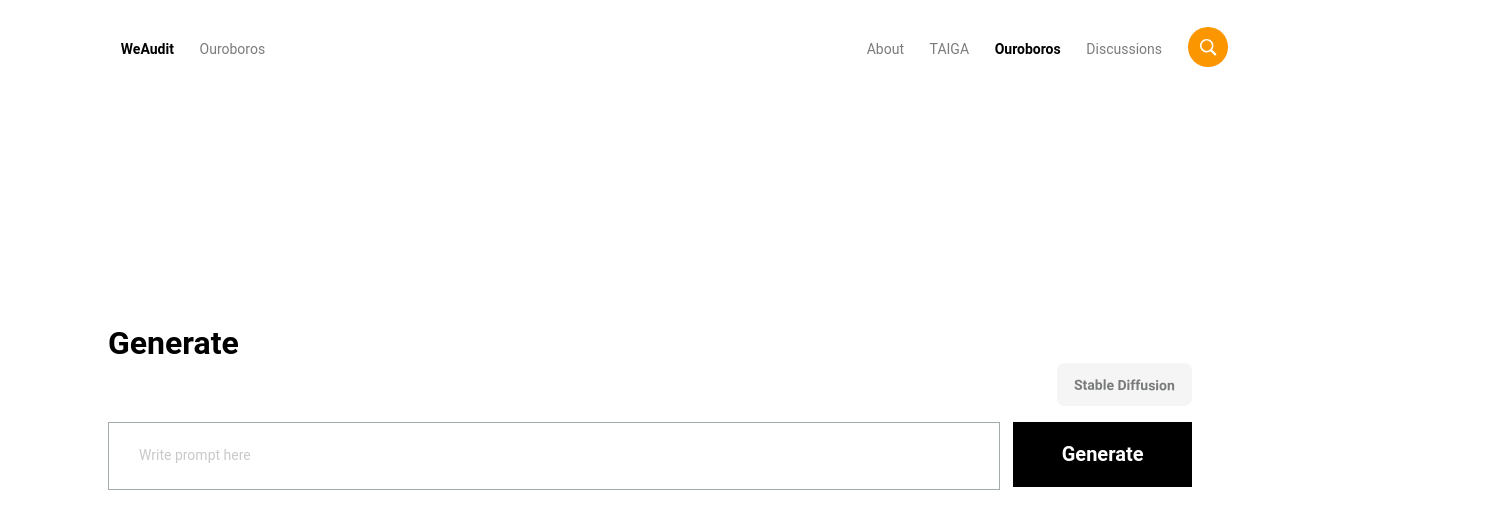
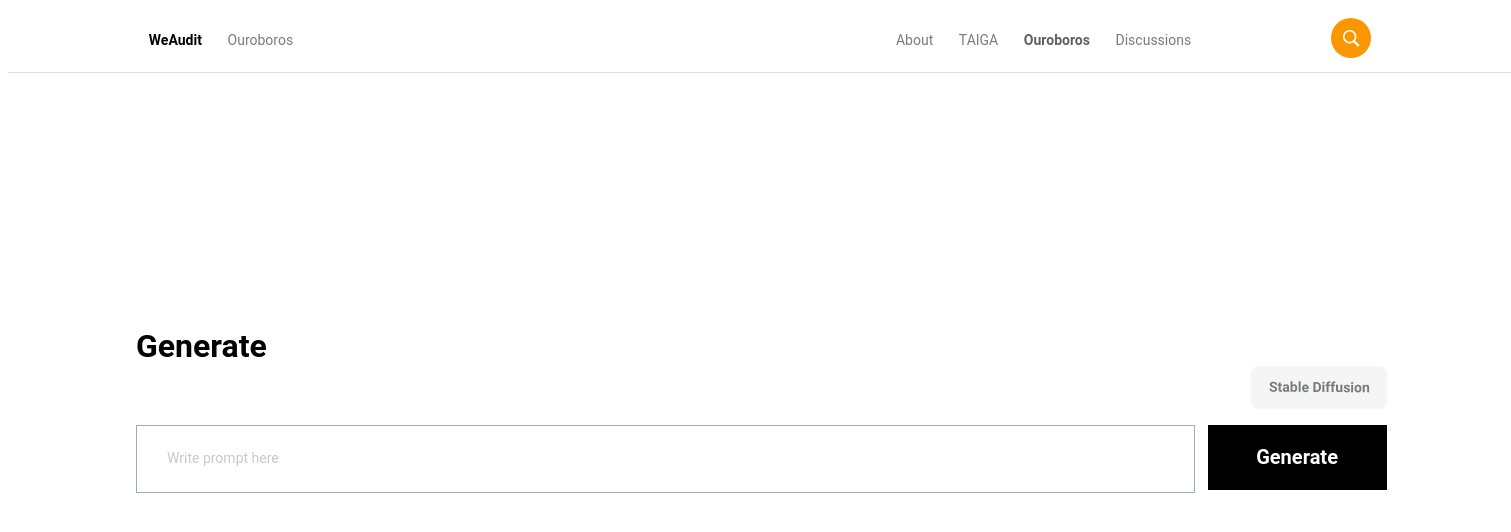
Before and after one commit to Ais0n/Vipera, a Next.js app: page /generate in a window 1280 px wide. Shown: the top 532 px of the page, 1511 px wide, since content can reach past the window. Built offline with nearby package versions, Linux system fonts and the light colour scheme.

Commit message:
[Feature] change styles for nav bar, add loading text

```diff
--- a/components/Header.js
+++ b/components/Header.js
@@ -4,23 +4,21 @@ import styles from '../styles/Header.module.css';
 
 const Header = () => {
     return (
-        <div className={styles.centerNav}>
         <nav className={styles.navBar}>
             <div className={styles.leftTabs}>
-                    <a href="" className={styles.selectedNavItem}>WeAudit</a>
+                <a href="" className={styles.navWeaudit}>WeAudit</a>
                 <a href="" className={styles.navItem}>Ouroboros</a>
             </div>
             <div className={styles.rightTabs}>
                 <a href="" className={styles.navItem}>About</a>
                 <a href="" className={styles.navItem}>TAIGA</a>
-                    <a href="" className={styles.selectedNavItem}>Ouroboros</a>
+                <a href="" className={styles.navOuro}>Ouroboros</a>
                 <a href="" className={styles.navItem}>Discussions</a>
-                    <a href="" className={styles.navItem}>
+                <a href="" className={styles.navIcon}>
                     <img src={'/ico-search.svg'} alt="search-icon" />
                 </a>
             </div>
         </nav>
-        </div>
     );
 };
 
--- a/pages/generate.js
+++ b/pages/generate.js
@@ -69,8 +69,13 @@ const Generate = () => {
       {error && <p>{error}</p>}
       {isGenerating ? (
         <div className={AnalyzeStyle.loadingContainer}>
-          <img src={'/loading_image1.gif'} alt="LoadingGIF" />
-        </div>
+          <div className={AnalyzeStyle.loadingGIF}>
+            <img src={'/loading_image1.gif'} alt="LoadingGIF" />
+          </div>
+          <div className={AnalyzeStyle.loadingText}>
+              Loading...Stable Diffusion is working hard to generate realistic images for you! Wait for 1 min!
+          </div>
+      </div>
       ) : (
         images.length > 0 && (
           <>
--- a/styles/Analyze.module.css
+++ b/styles/Analyze.module.css
@@ -4,8 +4,23 @@
     display: flex;
     justify-content: center; /* Center orizontally */
     align-items: center; /* Center vertically */
+    flex-direction: column;
+}
+
+.loadingGIF {
     height: 100vh;
-    margin-top: 100px;
+    margin-top: -100px;
+}
+
+.loadingText {
+    font-family: Roboto;
+    font-size: 20px;
+    font-weight: 600;
+    line-height: 26px;
+    letter-spacing: 0em;
+    text-align: center;
+    color: #838383;
+    margin-top: -450px;
 }
 
 .analyzeSection {
@@ -13,7 +28,7 @@
     flex-direction: row; /* Organize children in a row */
     justify-content: center; /* center children vertically (no need for padding-left) */
     align-items: center;
-    width: 100%; /* to cover discussion board when page shrink */
+    width: 1500px;
     background: #F8F8F8;
     margin-top: 64.33px;
     padding-top: 32px; /* padding for top and Analyze text */
--- a/styles/Discussion.module.css
+++ b/styles/Discussion.module.css
@@ -1,7 +1,7 @@
 /* Discussion.module.css */
 
 .discussionContainer {
-    width: 340px;
+    width: 367px;
     padding: 25px;
     display: flex;
     flex-direction: column;
--- a/styles/Header.module.css
+++ b/styles/Header.module.css
@@ -1,47 +1,44 @@
 /* Header.module.css */
-
-.centerNav {
-    align-items: center;
-    justify-content: center;
-    margin-top: -.5vw;
-}
 
 .navBar {
     color: #FFFFFF;
     display: flex;
-    padding-left: 100px;
+    justify-content: space-between; /* separate the left and right tabs */
+    padding-left: 128px;
+    padding-right: 140px;
+    border-bottom: 1px solid #DEE4E1;
+    height: 64px;
+    width: 1235px;
 }
 
-.leftTabs {
+.leftTabs, .rightTabs {
     display: flex;
-    align-items: center;
-    margin-right: 10vw;
+    align-items: center; /* Align items in the center vertically */
 }
 
-.rightTabs {
-    display: flex;
-    align-items: center;
-    margin-left: 35vw;
+.navItem, .navWeaudit, .navOuro{
+    font-family: 'Roboto', sans-serif;
+    font-size: 14px;
+    margin-left: 1vw;
+    margin-right: 1vw;
+    text-decoration: none;
+    font-weight: 400;
 }
 
 .navItem {
     color: #7B7B7B;
-    font-family: 'Roboto', sans-serif;
-    font-size: 14px;
-    font-weight: 400;
-    margin-left: 1vw;
-    margin-right: 1vw;
-    margin-top: 2vw;
-    text-decoration: none;
 }
 
-.selectedNavItem {
-    color: black;
-    font-family: 'Roboto', sans-serif;
-    font-size: 14px;
+.navWeaudit {
     font-weight: 700;
-    margin-left: 1vw;
-    margin-right: 1vw;
-    margin-top: 2vw;
-    text-decoration: none;
+    color: #000000;
 }
+
+.navOuro {
+    font-weight: 600;
+    color: #606060;
+}
+
+.navIcon {
+    margin-left: 127px;
+}
--- a/styles/SearchBar.module.css
+++ b/styles/SearchBar.module.css
@@ -6,7 +6,7 @@
   align-items: flex-start; /* Align children to the start of the flex container */
   position: relative;
   margin-top: 253px; /* Space from the header */
-  margin-left: 100px;
+  margin-left: 128px;
 }
 
 .generateLabel {
@@ -21,7 +21,7 @@
   display: flex;
   justify-content: space-between;
   align-items: center;
-  width: 100%;
+  width: 1350px;
 }
 
 .searchBar {
```
Lines whose indentation alone changed are shown as unchanged.
